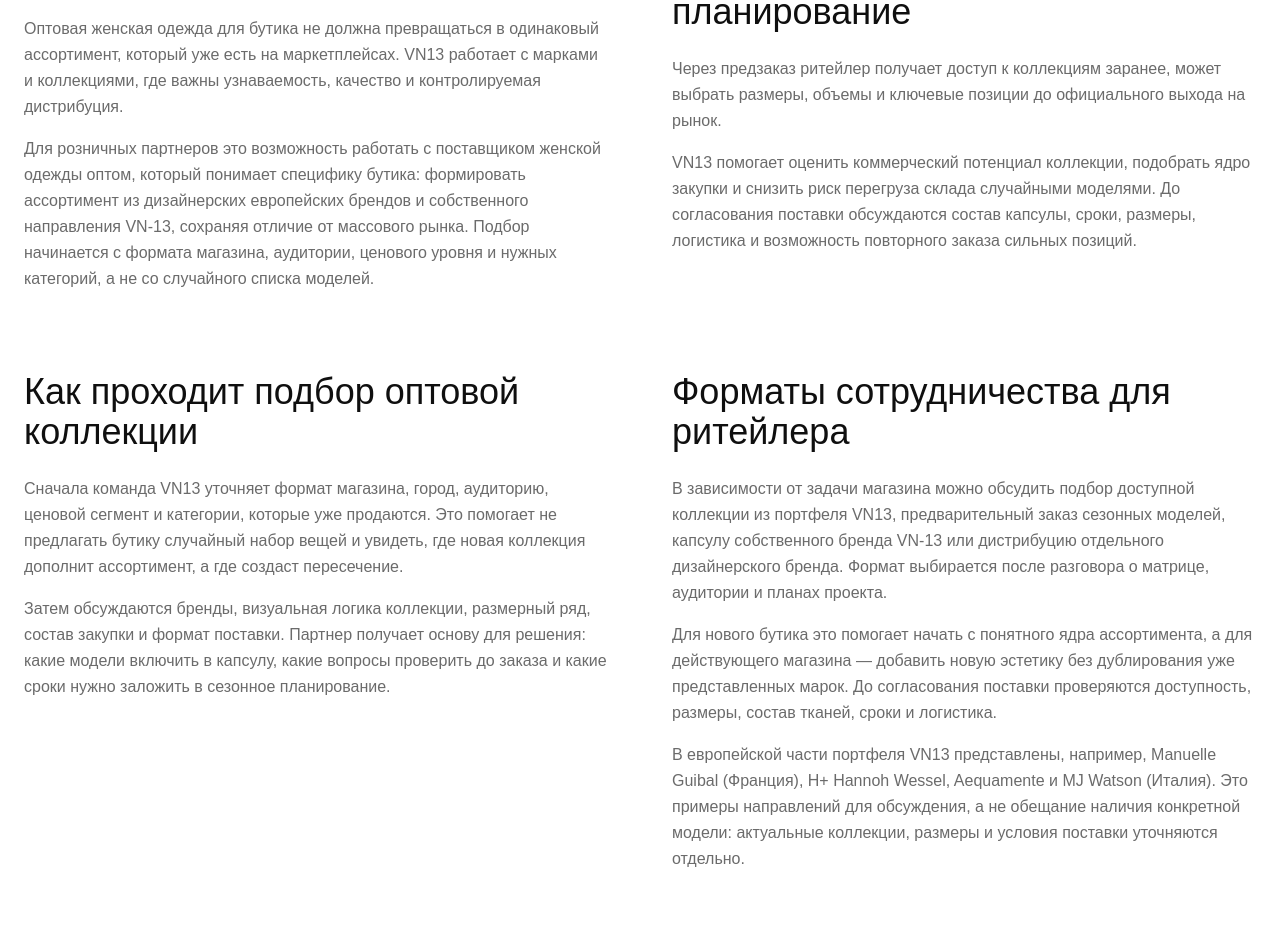
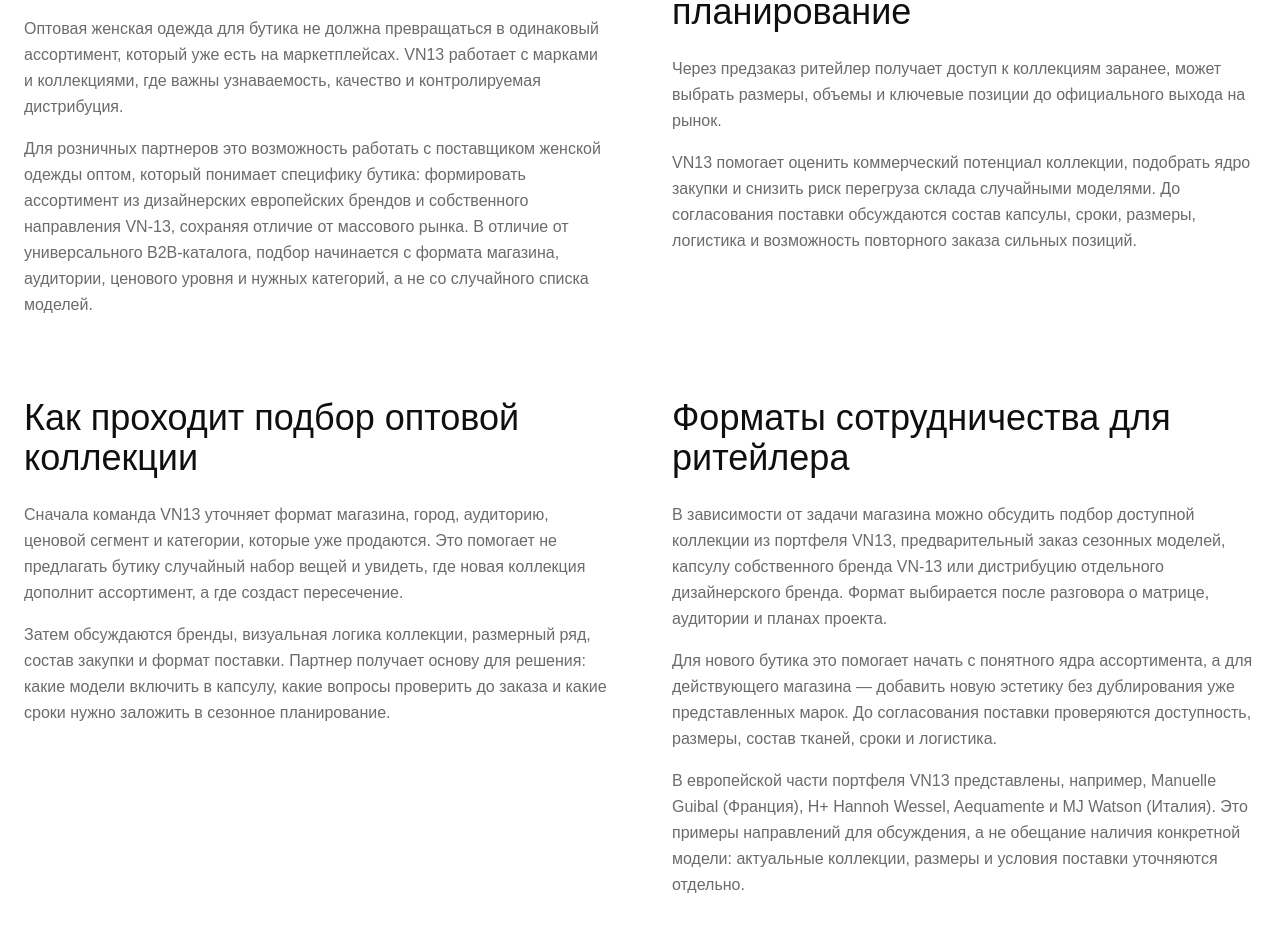
Before and after one commit to coffeeshop13/vn-13, a Next.js app: page /optovaya-zhenskaya-odezhda in a window 1280 px wide. Shown: the part 960-1892 px from the top of the page. Built offline with nearby package versions, Linux system fonts and the light colour scheme.

Commit message:
Clarify wholesale differentiation for boutiques

```diff
--- a/app/optovaya-zhenskaya-odezhda/page.tsx
+++ b/app/optovaya-zhenskaya-odezhda/page.tsx
@@ -37,7 +37,7 @@
           title: 'Опт без потери уникальности',
           body: [
             'Оптовая женская одежда для бутика не должна превращаться в одинаковый ассортимент, который уже есть на маркетплейсах. VN13 работает с марками и коллекциями, где важны узнаваемость, качество и контролируемая дистрибуция.',
-            'Для розничных партнеров это возможность работать с поставщиком женской одежды оптом, который понимает специфику бутика: формировать ассортимент из дизайнерских европейских брендов и собственного направления VN-13, сохраняя отличие от массового рынка. Подбор начинается с формата магазина, аудитории, ценового уровня и нужных категорий, а не со случайного списка моделей.',
+            'Для розничных партнеров это возможность работать с поставщиком женской одежды оптом, который понимает специфику бутика: формировать ассортимент из дизайнерских европейских брендов и собственного направления VN-13, сохраняя отличие от массового рынка. В отличие от универсального B2B-каталога, подбор начинается с формата магазина, аудитории, ценового уровня и нужных категорий, а не со случайного списка моделей.',
           ],
         },
         {
```
